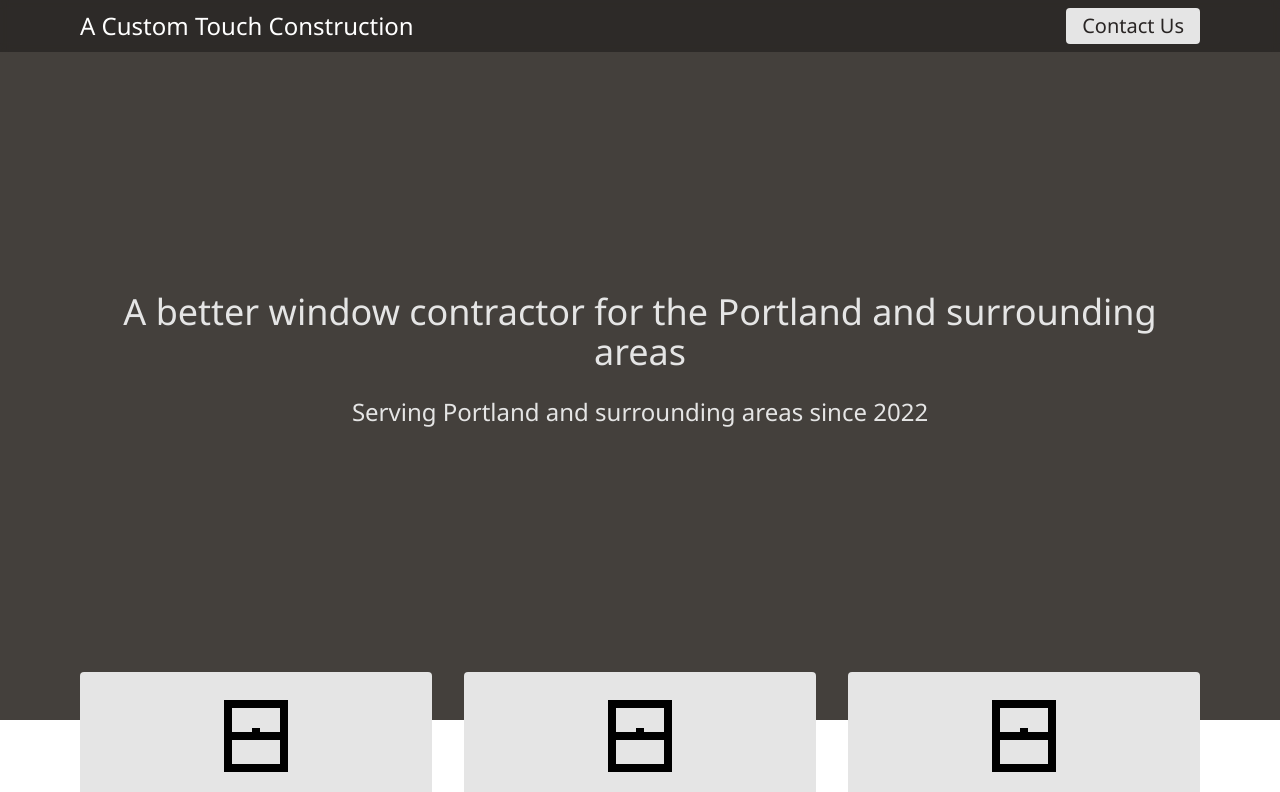
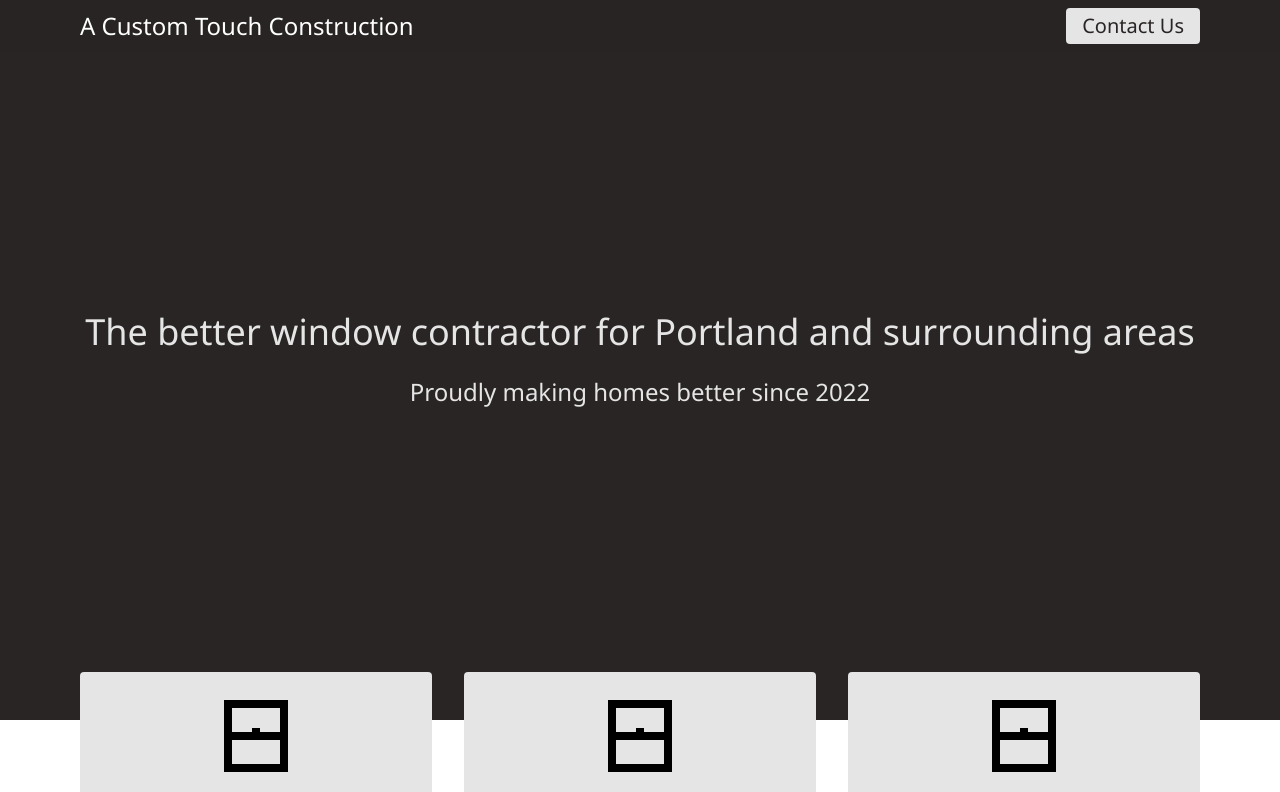
Before and after one commit to spudunk/actc, a SvelteKit app: page / in a window 1280 px wide. Shown: the top 792 px of the page. Built offline with nearby package versions, Linux system fonts and the light colour scheme.

Commit message:
update copy

```diff
--- a/src/routes/+page.svelte
+++ b/src/routes/+page.svelte
@@ -6,16 +6,19 @@
 <main class="relative">
   <section
     id="hero"
-    class="min-h-[90vh] bg-stone-700 flex flex-col justify-center"
+    class="min-h-[90vh] bg-stone-800 flex flex-col justify-center"
   >
     <div
       class="container flex flex-col gap-6 justify-center items-center text-center h-full"
     >
-      <h1 class="text-4xl text-neutral-200">
-        A better window contractor for the Portland and surrounding areas
+      <p class=" sm:hidden text-xl sm:text-2xl text-neutral-200">
+        A Custom Touch Construction
+      </p>
+      <h1 class="text-3xl sm:text-4xl text-neutral-200">
+        The better window contractor for Portland and surrounding areas
       </h1>
-      <p class="text-2xl text-neutral-200">
-        Serving Portland and surrounding areas since 2022
+      <p class="text-xl sm:text-2xl text-neutral-200">
+        Proudly making homes better since 2022
       </p>
     </div>
   </section>
@@ -67,7 +70,11 @@
       <div class="flex flex-col gap-2">
         <p>Call or Email to start making your home better today.</p>
         <p>
-          Email: <a class="link p-1" target="_blank" href="mailto:mike@actc.pro">
+          Email: <a
+            class="link p-1"
+            target="_blank"
+            href="mailto:mike@actc.pro"
+          >
             mike@actc.pro
           </a>
         </p>
@@ -76,7 +83,6 @@
             (971) 201-5990
           </a>
         </p>
-
       </div>
     </div>
   </section>
```
